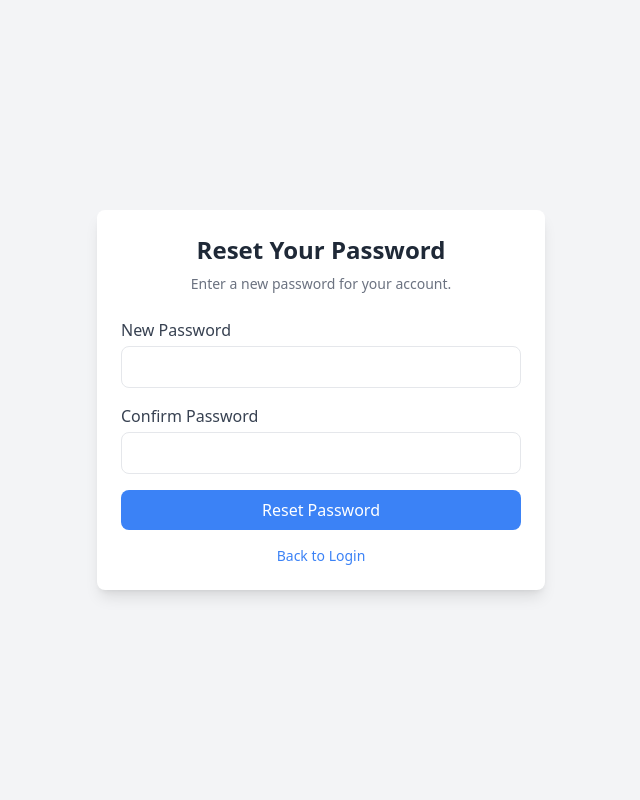
After one commit to ayoub-ahnaou/tour_de_maroc, a PHP site: the page made by app/views/ResetPassword/resetPassword.php in a window 1280 px wide. The commit adds this page. Shown: the whole page, without its empty margins (319-959 px from the left). Run offline with PHP 8.4, Linux system fonts and the light colour scheme; the template is opened without the code that fills it, so the values that code supplies are empty; some libraries are stand-ins or nearby versions.

Commit message:
mailling fotntionality

```diff
--- a/app/Helpers/SendMail.php
+++ b/app/Helpers/SendMail.php
@@ -16,13 +16,13 @@ class SendMail
             $mail->isSMTP();
             $mail->Host = 'smtp.gmail.com';
             $mail->SMTPAuth = true;
-            $mail->Username = 'essadeq.billouche.oa@gmail.com';
-            $mail->Password = 'your-email-password';
+            $mail->Username = 'essadeq.billouche@gmail.com';
+            $mail->Password = 'vlbe fudl fzgt cote';
             $mail->SMTPSecure = PHPMailer::ENCRYPTION_STARTTLS;
             $mail->Port = 587;
 
             // Email Headers
-            $mail->setFrom('noreply@yourwebsite.com', 'Tour De Maroc');
+            $mail->setFrom('noreply@EssadeqBillouche.com', 'Tour De Maroc');
             $mail->addAddress($emailDestination);
 
             // Email Content
--- a/app/controllers/LoginController.php
+++ b/app/controllers/LoginController.php
@@ -36,4 +36,5 @@ class LoginController extends controller {
     }
 
 
+
 }
--- a/app/models/users.php
+++ b/app/models/users.php
@@ -80,7 +80,7 @@ class users{
        $stmt = $bd->prepare($sql);
        $stmt->bindValue(":email", $email);
         $stmt->execute();
-       $resultat = $stmt->fetch(\PDO::FETCH_ASSOC);
+       $resultat = $stmt->fetchAll(\PDO::FETCH_ASSOC);
        return $resultat;
       }
 
--- /dev/null
+++ b/app/views/ResetPassword/resetPassword.php
@@ -0,0 +1,46 @@
+<?php
+?>
+
+<!DOCTYPE html>
+<html lang="en">
+<head>
+    <meta charset="UTF-8">
+    <meta name="viewport" content="width=device-width, initial-scale=1.0">
+    <title>Reset Password</title>
+    <script src="https://cdn.tailwindcss.com"></script>
+</head>
+<body class="bg-gray-100 flex items-center justify-center h-screen">
+
+<div class="w-full max-w-md bg-white shadow-lg rounded-lg p-6">
+    <h2 class="text-2xl font-semibold text-center text-gray-800">Reset Your Password</h2>
+    <p class="text-center text-gray-500 text-sm mt-2">Enter a new password for your account.</p>
+
+    <form action="" method="POST" class="mt-6">
+        <input type="hidden" name="token" value="<?php echo htmlspecialchars($_GET['token'] ?? ''); ?>">
+        <input type="hidden" name="user_id" value="<?php echo htmlspecialchars($_GET['user_id'] ?? ''); ?>">
+
+        <div class="mb-4">
+            <label for="password" class="block text-gray-700 font-medium">New Password</label>
+            <input type="password" id="password" name="password" required
+                   class="w-full px-4 py-2 mt-1 border rounded-lg focus:ring-2 focus:ring-blue-400 focus:border-blue-400 outline-none">
+        </div>
+
+        <div class="mb-4">
+            <label for="confirm_password" class="block text-gray-700 font-medium">Confirm Password</label>
+            <input type="password" id="confirm_password" name="confirm_password" required
+                   class="w-full px-4 py-2 mt-1 border rounded-lg focus:ring-2 focus:ring-blue-400 focus:border-blue-400 outline-none">
+        </div>
+
+        <button type="submit"
+                class="w-full bg-blue-500 text-white py-2 rounded-lg hover:bg-blue-600 transition duration-200">
+            Reset Password
+        </button>
+    </form>
+
+    <p class="text-center text-gray-500 text-sm mt-4">
+        <a href="/login" class="text-blue-500 hover:underline">Back to Login</a>
+    </p>
+</div>
+
+</body>
+</html>
--- a/composer.json
+++ b/composer.json
@@ -11,5 +11,8 @@
             "email": "ayoubahnaou@gmail.com"
         }
     ],
-    "require": {}
+    "require": {
+      "ext-pdo": "*",
+        "phpmailer/phpmailer": "^6.9"
+    }
 }
--- a/config/config.php
+++ b/config/config.php
@@ -1,7 +1,7 @@
 <?php
 
 define("HOST_NAME", "localhost");
-define("DATABASE_NAME", "tour_de_maroc_db_1");
+define("DATABASE_NAME", "tour_de_maroc_2");
 define("USER_NAME", "postgres");
 define("PASSWORD", "    ");
 
```
Also changed, not shown: app/controllers/TokenController.php (+30 -12 lines), app/models/TokenModel.php (+18 -2 lines), app/views/login.php (+7 -3 lines), 1 other file.
